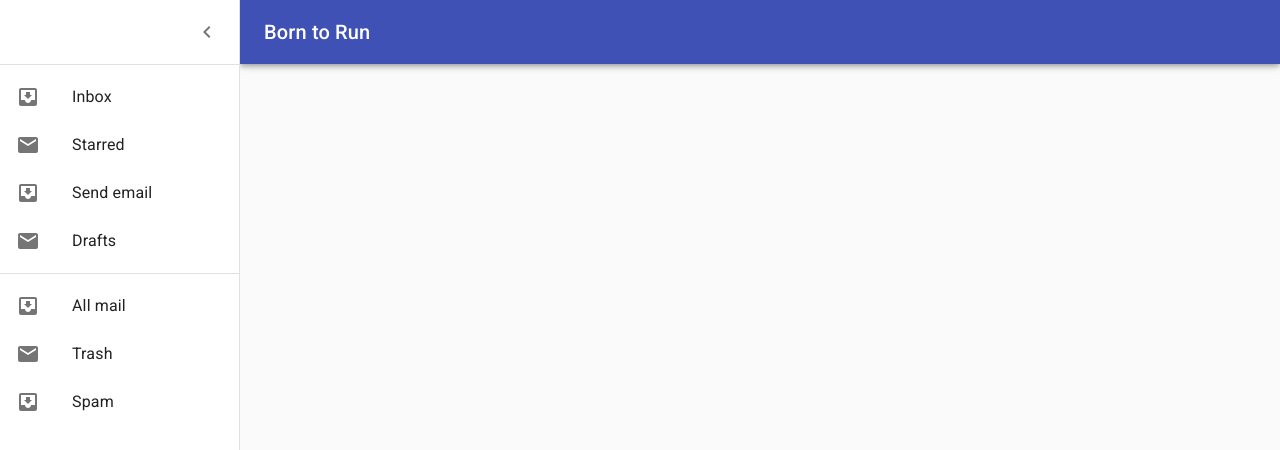
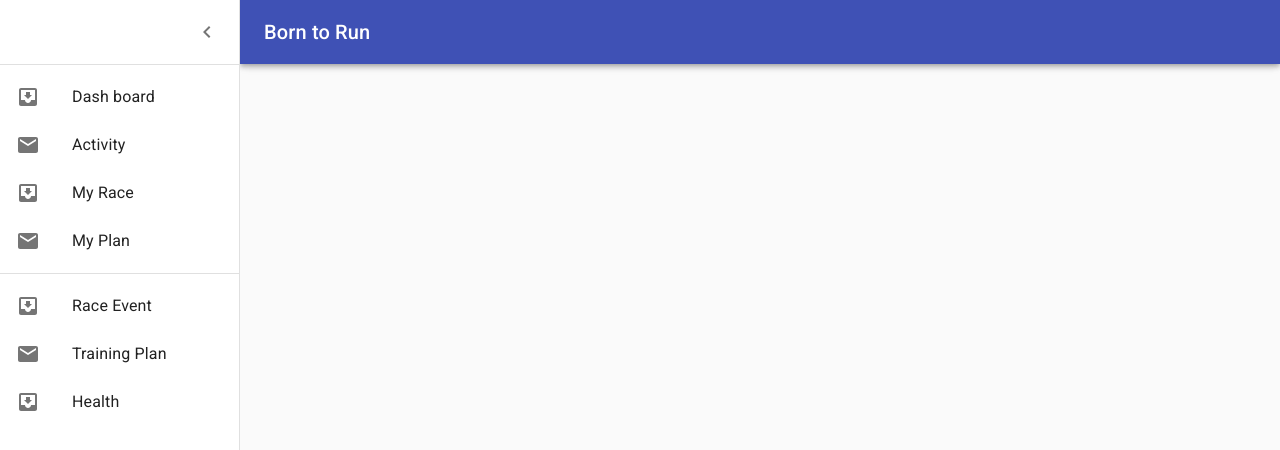
Before and after one commit to yushihui/runrun, a React (Create React App) app: page / in a window 1280 px wide. Both pictures are taken after a click on the button "open drawer". Shown: the top 450 px of the page. Built offline with nearby package versions, Linux system fonts and the light colour scheme.

Commit message:
add navi

```diff
--- a/src/nav.js
+++ b/src/nav.js
@@ -129,7 +129,7 @@ export default function NaviLeft() {
                 </div>
                 <Divider/>
                 <List>
-                    {['Inbox', 'Starred', 'Send email', 'Drafts'].map((text, index) => (
+                    {['Dash board', 'Activity', 'My Race', 'My Plan'].map((text, index) => (
                         <ListItem button key={text}>
                             <ListItemIcon>{index % 2 === 0 ? <InboxIcon/> : <MailIcon/>}</ListItemIcon>
                             <ListItemText primary={text}/>
@@ -138,7 +138,7 @@ export default function NaviLeft() {
                 </List>
                 <Divider/>
                 <List>
-                    {['All mail', 'Trash', 'Spam'].map((text, index) => (
+                    {['Race Event', 'Training Plan', 'Health'].map((text, index) => (
                         <ListItem button key={text}>
                             <ListItemIcon>{index % 2 === 0 ? <InboxIcon/> : <MailIcon/>}</ListItemIcon>
                             <ListItemText primary={text}/>
```
